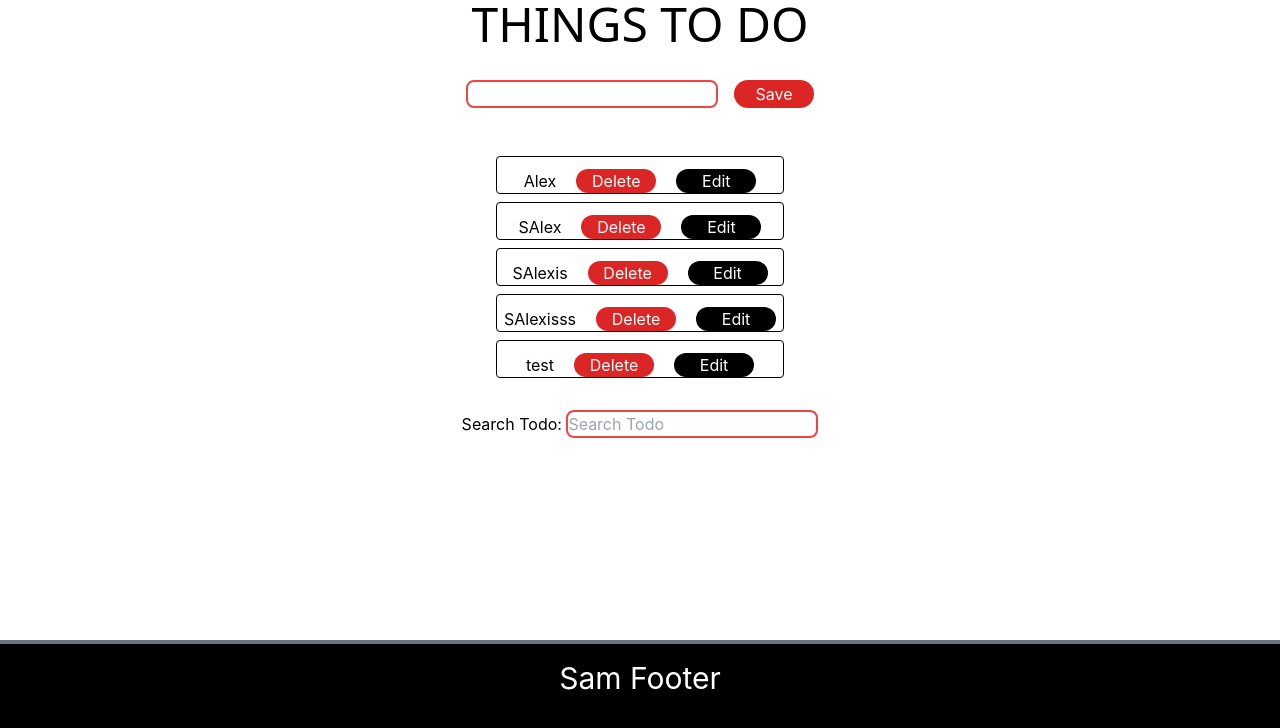
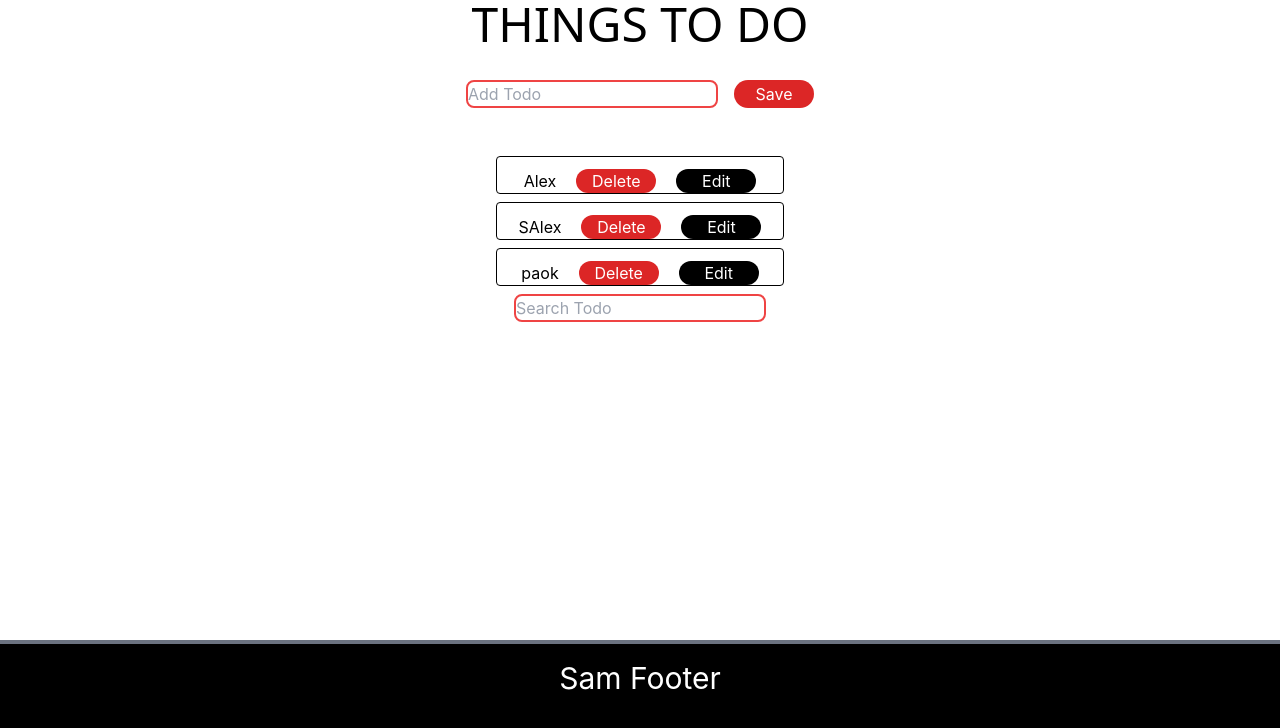
Before and after one commit to basilisSam/to-do-list, a React (Create React App) app: page / in a window 1280 px wide. Shown: the top 728 px of the page. Built offline with nearby package versions, Linux system fonts and the light colour scheme; data requests are answered from the project's data file.

Commit message:
search bug fixed-stye added

```diff
--- a/db.json
+++ b/db.json
@@ -9,16 +9,8 @@
       "id": 10
     },
     {
-      "title": "SAlexis",
+      "title": "paok",
       "id": 11
-    },
-    {
-      "title": "SAlexisss",
-      "id": 12
-    },
-    {
-      "title": "test",
-      "id": 13
     }
   ]
 }
--- a/src/App.js
+++ b/src/App.js
@@ -93,14 +93,18 @@
       })
     );
   }
-
+  //Search Form
   const handleSearch = (title) => {
+    if (title !== "") {
       setSearchTodos(
         todos.filter((todos) => {
           console.log(todos);
           return todos.title.includes(title);
         })
       );
+    } else {
+      setSearchTodos(null);
+    }
     console.log(title);
     console.log(searchTodos);
   };
--- a/src/components/InputField.js
+++ b/src/components/InputField.js
@@ -13,6 +13,7 @@
           onChange={(e) => setTitle(e.target.value)}
           type='text'
           required
+          placeholder='Add Todo'
           className='border-2 border-red-500 rounded-lg  '
         />
 
--- a/src/components/SearchTodo.js
+++ b/src/components/SearchTodo.js
@@ -2,8 +2,7 @@
 
 const SearchTodo = ({ searchTodos, handleSearch }) => {
   return (
-    <form className='pt-8 '>
-      <label htmlFor='updateTodo'>Search Todo: </label>
+    <div className='flex flex-col justify-center items-center pt-2'>
       <input
         className='border-2 border-red-500 rounded-lg  '
         name='updateTodo'
@@ -12,8 +11,15 @@
         onChange={(e) => handleSearch(e.target.value)}
       />
       {searchTodos !== null &&
-        searchTodos.map((todo) => <p key={todo.id}>{todo.title} </p>)}
-    </form>
+        searchTodos.map((todo) => (
+          <p
+            className='border border-black border-opacity-100 pt-3 w-72 text-center rounded'
+            key={todo.id}
+          >
+            {todo.title}{" "}
+          </p>
+        ))}
+    </div>
   );
 };
 
```
Lines whose indentation alone changed are shown as unchanged.
